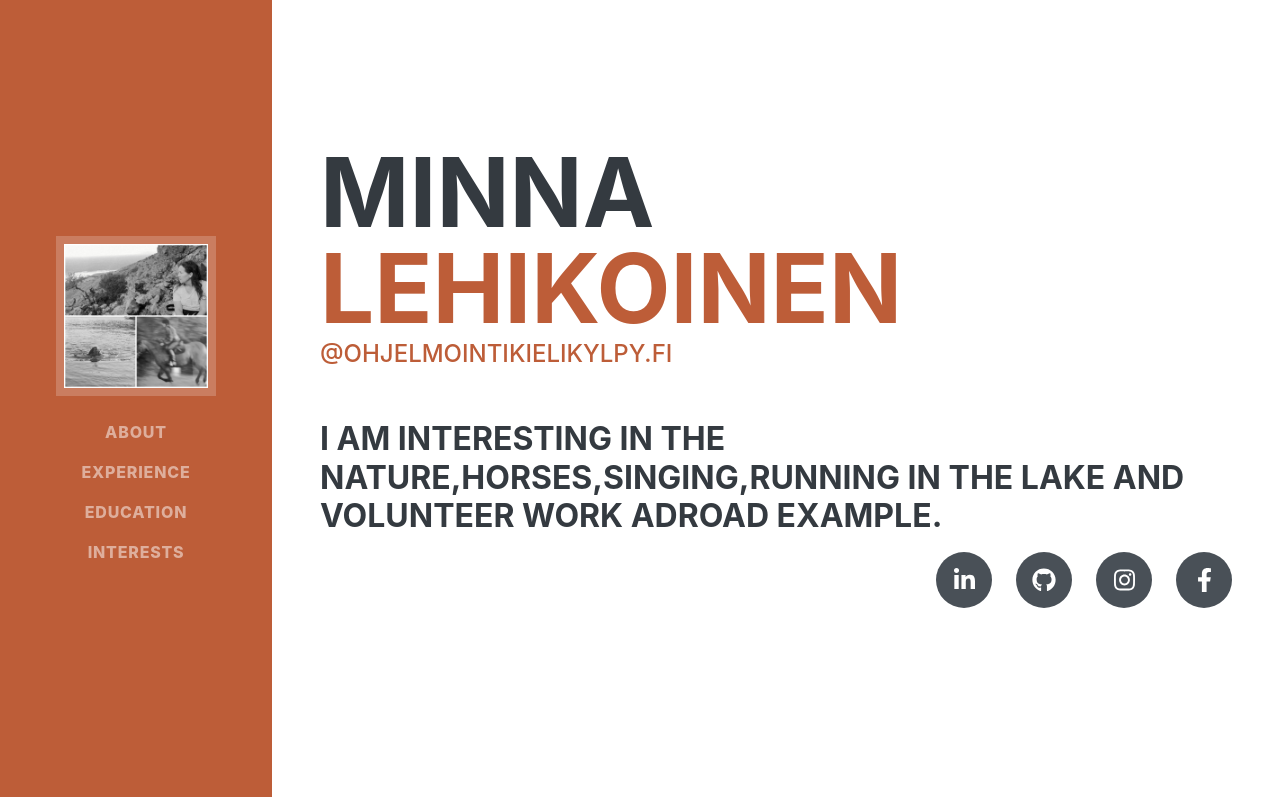
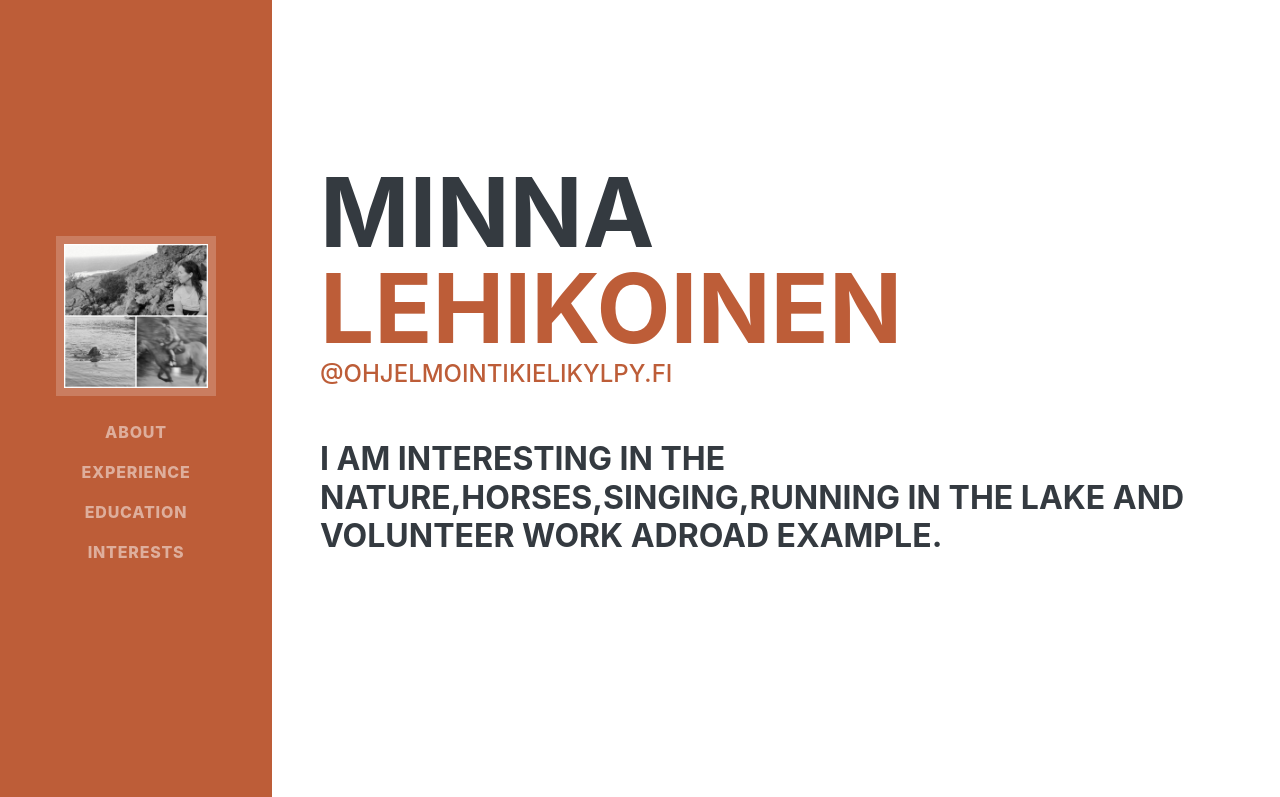
Before and after one commit to minnalehikoinen/minnalehikoinen.github.io, a plain HTML site: page index.html in a window 1280 px wide. Shown: the top 797 px of the page. Drawn offline with nearby package versions, Linux system fonts and the light colour scheme; a script that the page names is missing; a web font is replaced by a local one.

Commit message:
Update index.html

```diff
--- a/index.html
+++ b/index.html
@@ -54,10 +54,10 @@
                             <div class="flex-grow-1">
                             <p></p>
                         </div>
-                        <a class="social-icon" href="#"><i class="fab fa-linkedin-in"></i></a>
+                        <!-- <a class="social-icon" href="#"><i class="fab fa-linkedin-in"></i></a>
                         <a class="social-icon" href="#"><i class="fab fa-github"></i></a>
                         <a class="social-icon" href="#"><i class="fab fa-instagram"></i></a>
-                        <a class="social-icon" href="#"><i class="fab fa-facebook-f"></i></a>
+                        <a class="social-icon" href="#"><i class="fab fa-facebook-f"></i></a> -->
                     </div>
                 </div>
             </section>
```
